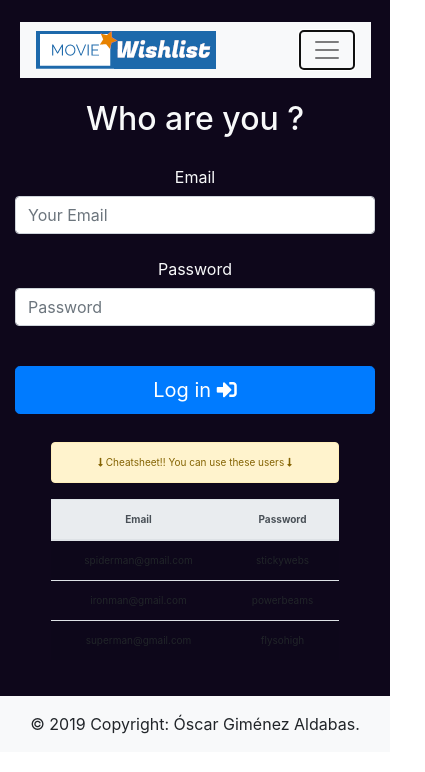
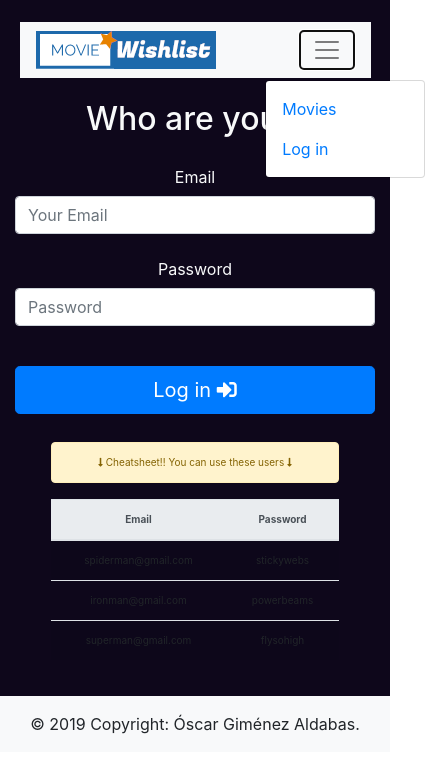
Before and after one commit to OscarGimenez/movie-wishlist-front, a React (Create React App) app: page /login in a window 390 px wide. Both pictures are taken after a click on the button "Toggle navigation". Shown: the top 772 px of the page, 425 px wide, since content can reach past the window. Built offline with nearby package versions, Linux system fonts and the light colour scheme; a web font is replaced by a local one.

Commit message:
burgerMenu

```diff
--- a/src/components/Navigation/Navigation.jsx
+++ b/src/components/Navigation/Navigation.jsx
@@ -15,12 +15,28 @@ const navigation = props => {
     "bg-light"
   ];
 
-  let authArea = <TextLink link="/login">Log in</TextLink>;
+  let menuLinks = (
+    <>
+      <TextLink close={props.burgerMenuCloserHandler} link="/">
+        Movies
+      </TextLink>
+      <TextLink close={props.burgerMenuCloserHandler} link="/login">
+        Log in
+      </TextLink>
+    </>
+  );
   if (props.isAuthenticated) {
-    authArea = (
+    menuLinks = (
       <>
-        <TextLink link="/wishlist">My list</TextLink>
-        <TextLink link="/logout">Logout</TextLink>
+        <TextLink close={props.burgerMenuCloserHandler} link="/">
+          Movies
+        </TextLink>
+        <TextLink close={props.burgerMenuCloserHandler} link="/wishlist">
+          My list
+        </TextLink>
+        <TextLink close={props.burgerMenuCloserHandler} link="/logout">
+          Logout
+        </TextLink>
       </>
     );
   }
@@ -29,12 +45,13 @@ const navigation = props => {
     <>
       <nav className={navClasses.join(" ")}>
         <Logo />
-        <Toggler />
+        <Toggler
+          burgerMenuHandler={props.burgerMenuHandler}
+          burgerMenuDeployed={props.burgerMenuDeployed}
+          menuLinks={menuLinks}
+        />
         <div className="navbar-collapse collapse w-100 order-3 dual-collapse2">
-          <ul className="navbar-nav mr-auto">
-            <TextLink link="/">Movies</TextLink>
-            {authArea}
-          </ul>
+          <ul className="navbar-nav mr-auto">{menuLinks}</ul>
         </div>
       </nav>
     </>
--- a/src/components/Navigation/TextLink/TextLink.jsx
+++ b/src/components/Navigation/TextLink/TextLink.jsx
@@ -3,7 +3,7 @@ import { NavLink } from "react-router-dom";
 
 const textLink = props => {
   return (
-    <li className="nav-item active">
+    <li className="nav-item active" onClick={props.close}>
       <NavLink
         exact
         className="nav-link"
--- a/src/components/Navigation/Toggler/Toggler.jsx
+++ b/src/components/Navigation/Toggler/Toggler.jsx
@@ -1,6 +1,14 @@
 import React from "react";
 
+import classes from "./Toggler.module.scss";
+
 const toggler = props => {
+  let burgerClasses = [classes.BurgerMenu, "dropdown-menu"];
+
+  if (props.burgerMenuDeployed) {
+    burgerClasses = [classes.BurgerMenu, "dropdown-menu", "show"];
+  }
+
   return (
     <div className="ml-auto">
       <button
@@ -11,9 +19,11 @@ const toggler = props => {
         aria-controls="navbarText"
         aria-expanded="false"
         aria-label="Toggle navigation"
+        onClick={props.burgerMenuHandler}
       >
         <span className="navbar-toggler-icon" />
       </button>
+      <div className={burgerClasses.join(" ")}>{props.menuLinks}</div>
     </div>
   );
 };
--- /dev/null
+++ b/src/components/Navigation/Toggler/Toggler.module.scss
@@ -0,0 +1,3 @@
+.BurgerMenu {
+    left: 70% !important;
+}
--- a/src/containers/Layout/Layout.jsx
+++ b/src/containers/Layout/Layout.jsx
@@ -7,11 +7,30 @@ import Navigation from "../../components/Navigation/Navigation";
 import Footer from "../../components/Footer/Footer";
 
 class Layout extends Component {
+  state = {
+    burgerMenuDeployed: false
+  };
+
+  burgerMenuCloserHandler = () => {
+    this.setState({ burgerMenuDeployed: false });
+  };
+
+  burgerMenuToggleHandler = () => {
+    this.setState(prevState => {
+      return { burgerMenuDeployed: !prevState.burgerMenuDeployed };
+    });
+  };
+
   render() {
     return (
       <div className="Layout">
         <header className="Layout-header">
-          <Navigation isAuthenticated={this.props.isAuthenticated} />
+          <Navigation
+            isAuthenticated={this.props.isAuthenticated}
+            burgerMenuHandler={this.burgerMenuToggleHandler}
+            burgerMenuCloserHandler={this.burgerMenuCloserHandler}
+            burgerMenuDeployed={this.state.burgerMenuDeployed}
+          />
         </header>
         <main>{this.props.children}</main>
         <Footer />
--- a/src/store/sagas/wishlist.js
+++ b/src/store/sagas/wishlist.js
@@ -22,5 +22,6 @@ export function* setWishlistMoviesSaga(action) {
         yield put(actions.setWishlistMovies(movies));
     } catch (err) {
         // TODO: Handle error
+        console.log(err);
     }
 }
```
Also changed, not shown: src/components/Navigation/Search/Search.jsx (deleted, +0 -24 lines), src/components/Navigation/Search/Search.module.scss (deleted, +0 -24 lines).
